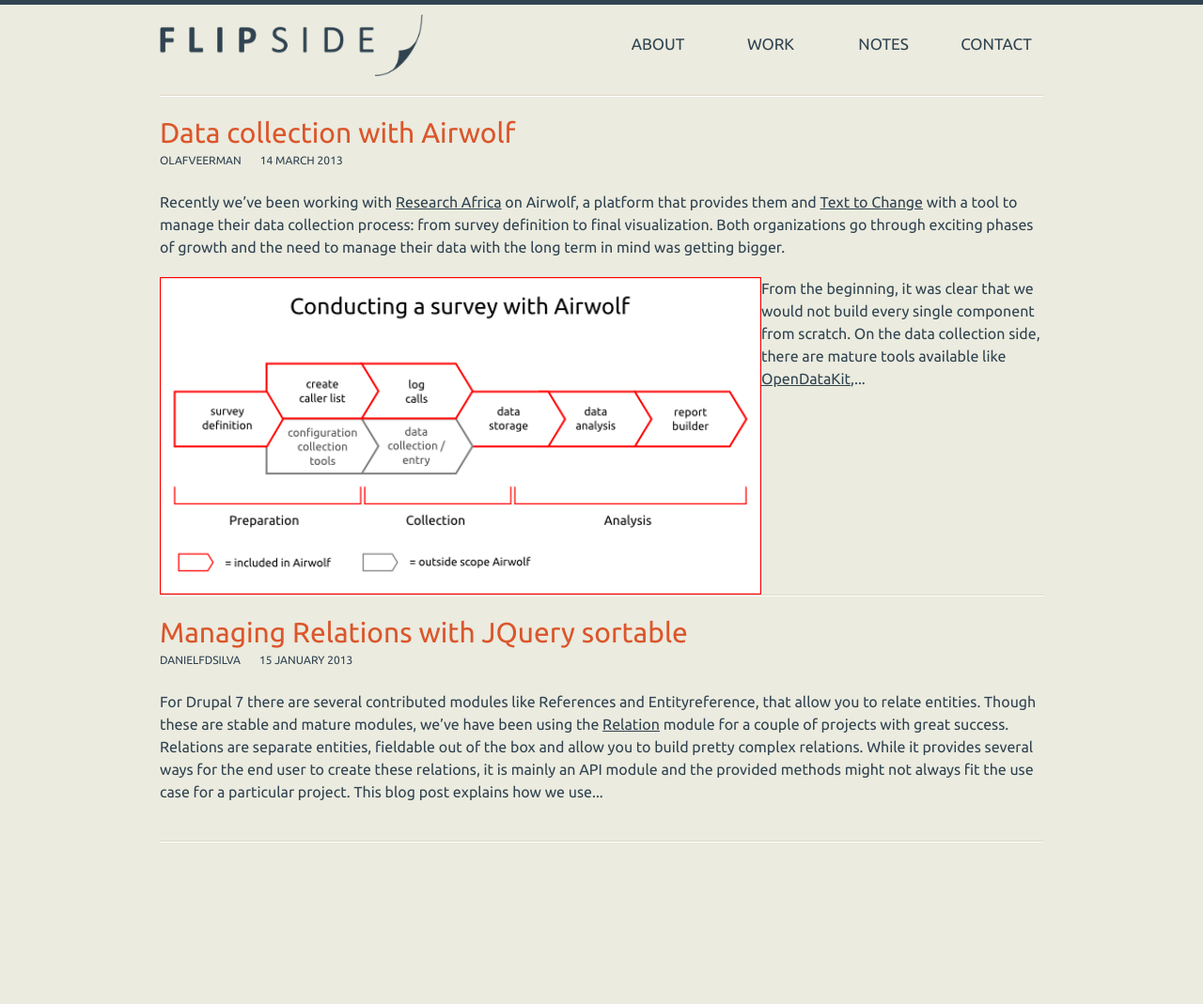
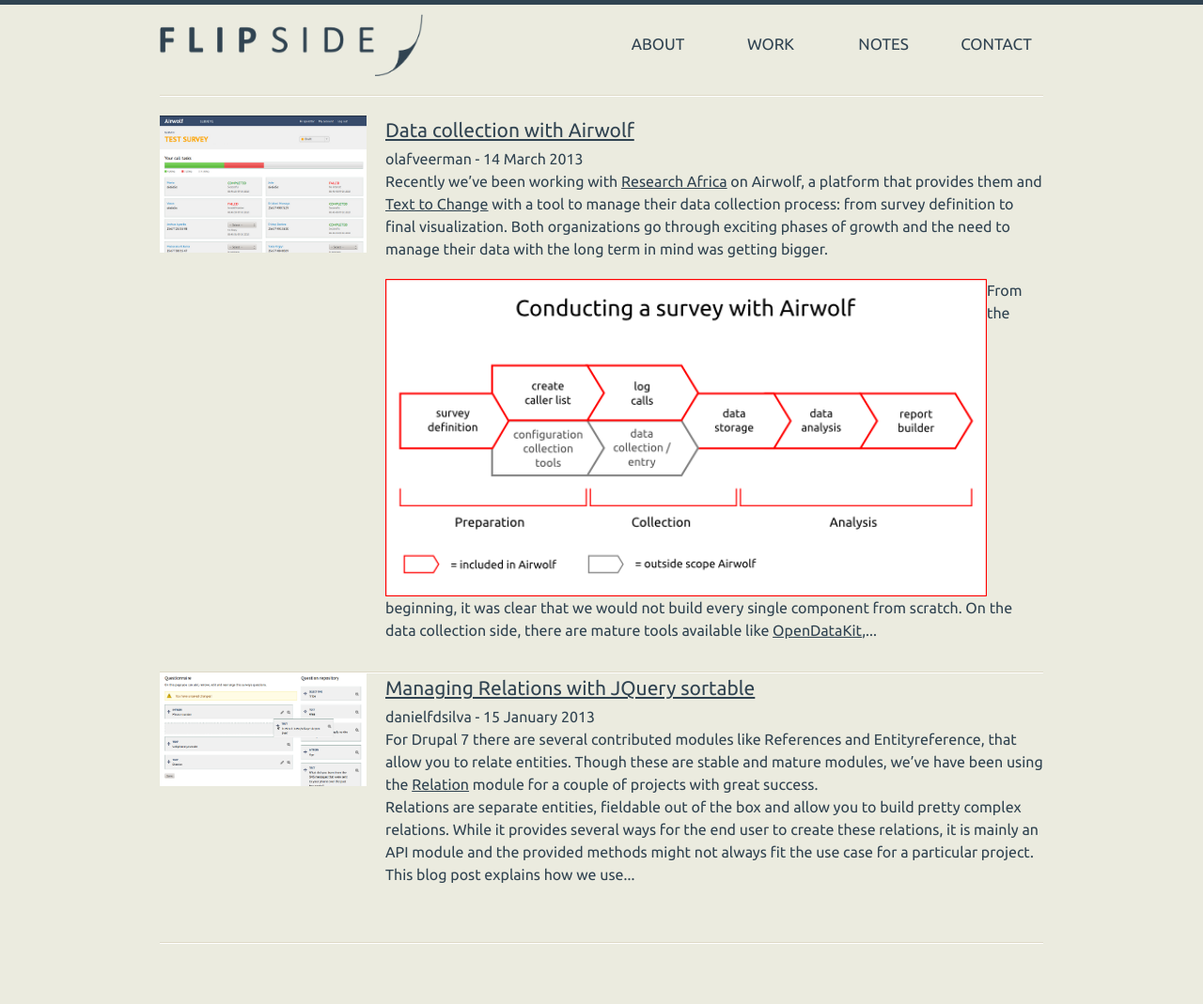
Before and after one commit to flipside-org/flipside.org, a Jekyll site: the page built from notes.html, in a window 1280 px wide. Shown: the whole page at 94% size. Built offline with Jekyll 4.4.1, drawn with Linux system fonts in a browser that asks for light colours; nearby versions of some CDN libraries; before the commit the page ends 961 px from its top, so only the background shows below that.

Commit message:
First version of notes listing

```diff
--- a/css/layout.css
+++ b/css/layout.css
@@ -219,7 +219,7 @@
   padding: 42px 0;
 }
 
-.project-list .project.first, .blog-post.first {
+.project-list .project.first, .note.first {
   padding-top: 0;
 }
 
@@ -412,6 +412,12 @@
   .front-projects a, .front-projects .project a img {
     width: 298px !important;
   }
+
+  /* notes list */
+  .notes-list .note-image {
+    display: none;
+  }
+
 }
 /* Mobile Portrait Size to Mobile Landscape Size (devices and browsers) */
 @media only screen and (max-width: 479px) {
@@ -455,4 +461,10 @@
     line-height: 24px;
     margin-bottom: 4px;
   }
+
+  /* notes list */
+  .notes-list .note-image {
+    display: none;
+  }
+
 }
--- a/notes.html
+++ b/notes.html
@@ -3,8 +3,7 @@
 permalink: notes/index.html
 ---
 
-<section class="post-list">
-
+<ul class="notes-list">
   {% for post in site.categories.note %}
 
     {% assign class = '' %}
@@ -20,22 +19,27 @@
        {% assign class = 'first last' %}
     {% endif %}
 
-<article class="blog-post {{ class }}">
+    <li class="note {{ class }} odd clearfix">
+
+      <div class="note-image four columns alpha">
+        <img class="border four columns alpha omega" src="/images/notes/{{ post.image }}" />
+      </div>
+
+      <article class="note {{ class }} twelve columns omega">
         <header>
-    <h1>
+          <h3>
           	<a href="{{ post.url }}">{{ post.title }}</a>
-    </h1>
-    <section class="container">
-      <div class="user columns alpha">{{ post.user }}</div>
-      <div class="date columns three">{{ post.date | date: "%d %B %Y" }}</div>
-    </section>
+          </h3>
+          <div class="sub-title metadata">{{ post.user }} - {{ post.date | date: "%d %B %Y" }}</div>
         </header>
 
         {{ post.content | truncatewords: 100  }}
 
       </article>
+
+    </li>
   {% unless forloop.last %}
     <hr class="divider" / >
   {% endunless %}
 {% endfor %}
-</section>
+</ul>
```
Also changed, not shown: _posts/notes/2013-01-15-managing-relations-with-sortable.md (+1 -0 lines), _posts/notes/2013-03-14-data-collection-with-airwolf.md (+1 -0 lines). Lines whose indentation alone changed are shown as unchanged.
